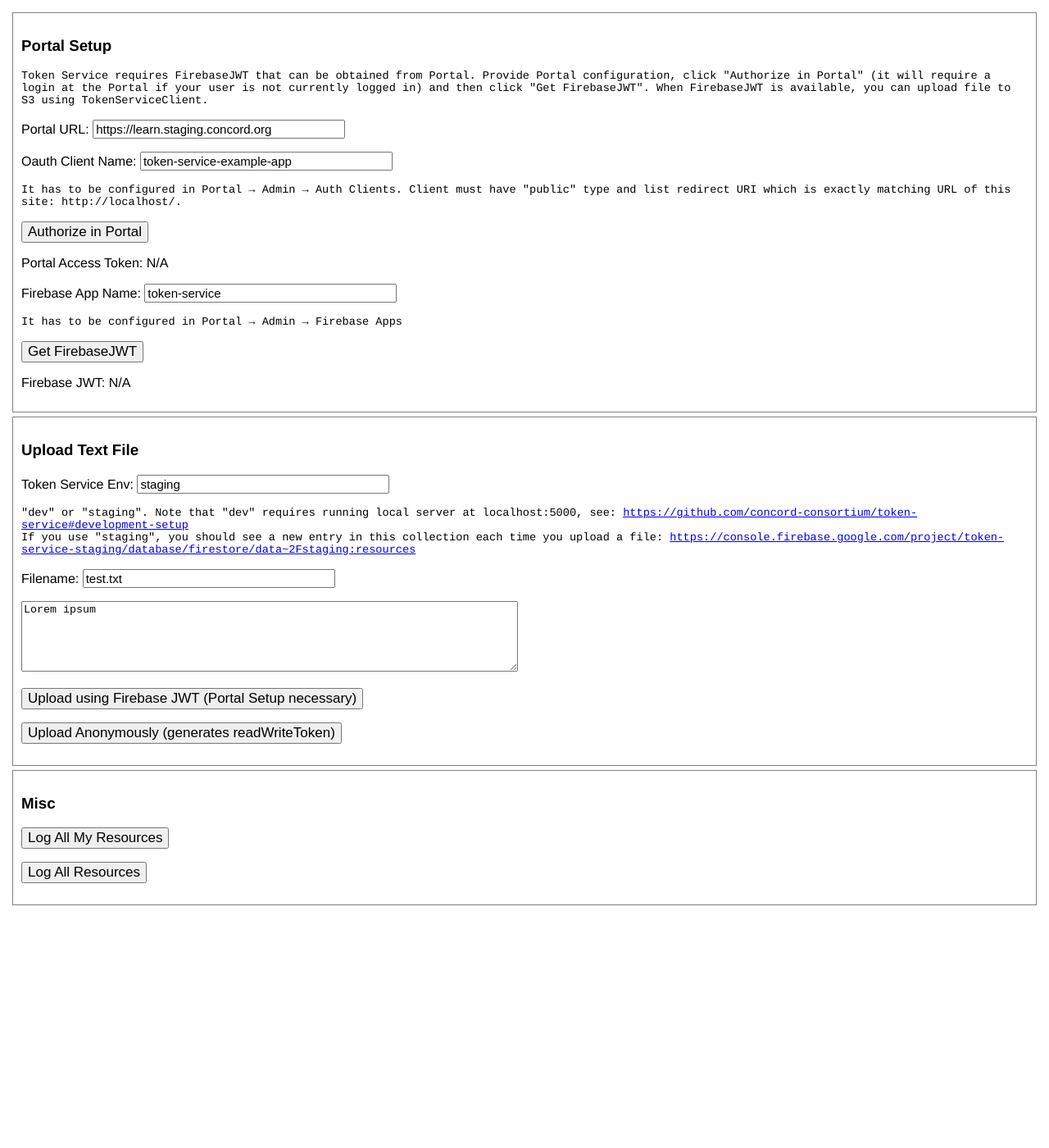
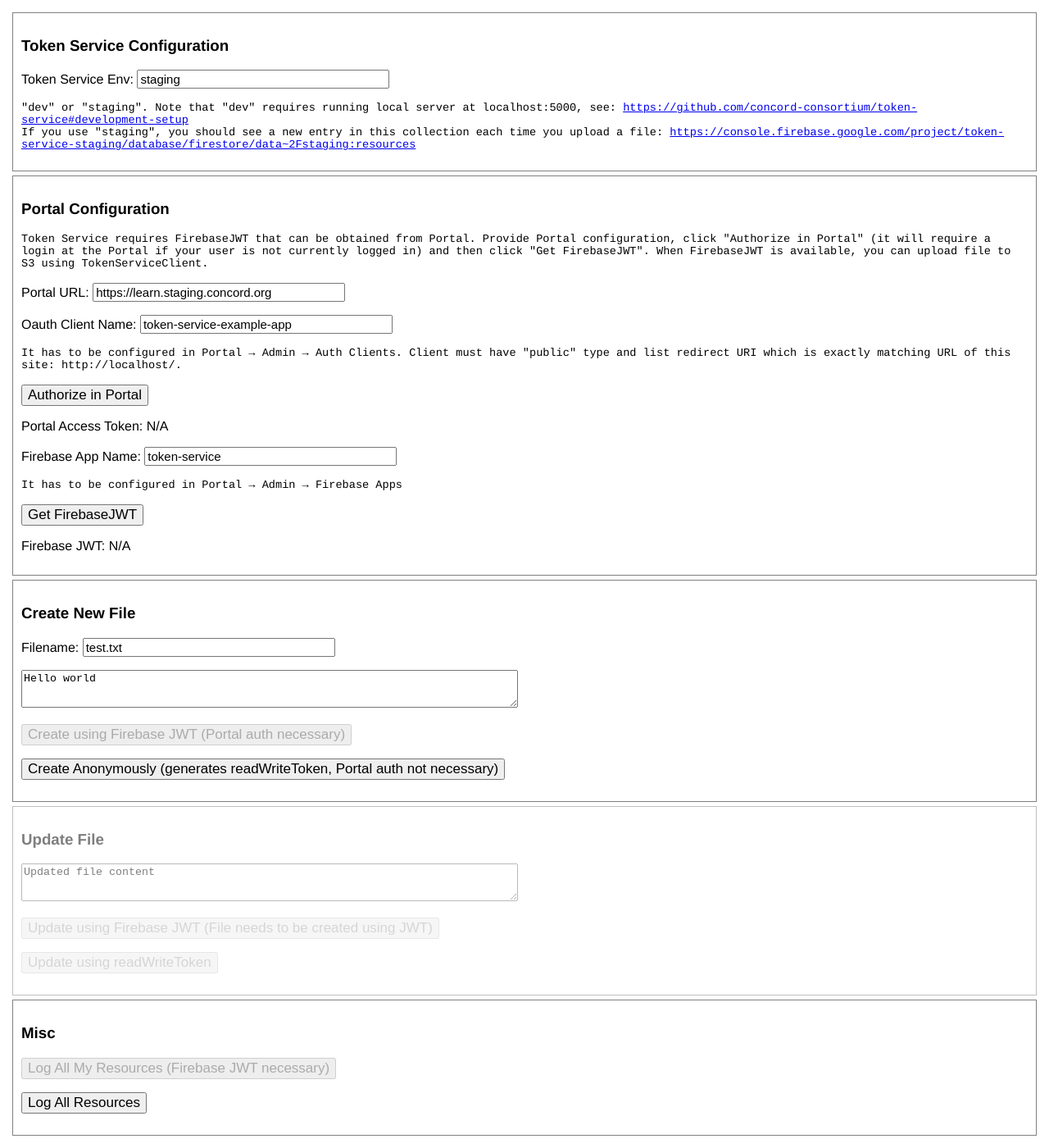
Before and after one commit to concord-consortium/token-service, a React app in the folder example-app/: page / in a window 1280 px wide. Shown: the whole page at 82% size. Before the commit the page ends 1119 px from the top, so only its background shows below. Built offline with nearby package versions, Linux system fonts and the light colour scheme.

Commit message:
Update example-app, refactor and provide update file example

```diff
--- a/example-app/src/helpers.ts
+++ b/example-app/src/helpers.ts
@@ -39,19 +39,37 @@
     .then(json => json.token)
 };
 
-export const uploadFileUsingFirebaseJWT = async (filename: string, fileContent: string, firebaseJwt: string, tokenServiceEnv: "dev" | "staging") => {
-  // If JWT is provided in the constructor, it'll be used in all the following requests to token-service server.
-  const client = new TokenServiceClient({ jwt: firebaseJwt, env: tokenServiceEnv });
+interface ICreateFile {
+  filename: string;
+  fileContent: string;
+  firebaseJwt?: string;
+  tokenServiceEnv: "dev" | "staging";
+}
+export const createFile = async ({ filename, fileContent, firebaseJwt, tokenServiceEnv }: ICreateFile) => {
+  // This function optionally accepts firebaseJWT. There are three things that depend on authentication method:
+  // - TokenServiceClient constructor arguments. If user should be authenticated during every call to the API, provide `jwt` param.
+  // - createResource call. If user is not authenticated, "readWriteToken" accessRule type must be used. Token Service will generate and return readWriteToken.
+  // - getCredentials call. If user is not authenticated, readWriteToken needs to be provided instead.
+  const anonymous = !firebaseJwt;
+
+  const client = anonymous ? new TokenServiceClient({ env: tokenServiceEnv }) : new TokenServiceClient({ env: tokenServiceEnv, jwt: firebaseJwt })
   const resource: S3Resource = await client.createResource({
     tool: "example-app",
     type: "s3Folder",
-    name: filename,
+    name: "test file" + filename,
     description: "test file",
-    accessRuleType: "user"
+    accessRuleType: anonymous ? "readWriteToken" : "user"
   }) as S3Resource;
   console.log("new resource:", resource);
 
-  const credentials = await client.getCredentials(resource.id);
+  // Note that if your file ever needs to get updated, this token MUST BE (SECURELY) SAVED.
+  let readWriteToken = "";
+  if (anonymous) {
+    readWriteToken = client.getReadWriteToken(resource) || "";
+    console.log("read write token:", readWriteToken);
+  }
+
+  const credentials = anonymous ? await client.getCredentials(resource.id, readWriteToken) :  await client.getCredentials(resource.id);
   console.log("credentials:", credentials);
 
   // S3 configuration is based both on resource and credentials info.
@@ -70,25 +88,32 @@
   }).promise();
   console.log(result);
 
-  return client.getPublicS3Url(resource, filename);
+  return {
+    publicUrl: client.getPublicS3Url(resource, filename),
+    resourceId: resource.id,
+    readWriteToken
+  };
 };
 
-export const uploadFileAnonymously = async (filename: string, fileContent: string, tokenServiceEnv: "dev" | "staging") => {
-  const client = new TokenServiceClient({ env: tokenServiceEnv });
-  const resource: S3Resource = await client.createResource({
-    tool: "example-app",
-    type: "s3Folder",
-    name: filename,
-    description: "test file",
-    accessRuleType: "readWriteToken"
-  }) as S3Resource;
-  console.log("new resource:", resource);
+interface IUpdateFileArgs {
+  filename: string;
+  newFileContent: string;
+  resourceId: string;
+  firebaseJwt?: string;
+  readWriteToken?: string;
+  tokenServiceEnv: "dev" | "staging";
+}
+export const updateFile = async ({ filename, newFileContent, resourceId, firebaseJwt, readWriteToken, tokenServiceEnv}: IUpdateFileArgs) => {
+  // This function accepts either firebaseJWT or readWriteToken. There are only two things that depend on authentication method:
+  // - TokenServiceClient constructor arguments. If user should be authenticated during every call to the API, provide `jwt` param.
+  // - getCredentials call. If user is not authenticated, readWriteToken needs to be provided instead.
+  const anonymous = !firebaseJwt && readWriteToken;
 
-  // Note that if your file ever needs to get updated, this token MUST BE (SECURELY) SAVED.
-  const readWriteToken = client.getReadWriteToken(resource);
-  console.log("read write token:", readWriteToken);
+  const client = anonymous ? new TokenServiceClient({ env: tokenServiceEnv }) : new TokenServiceClient({ env: tokenServiceEnv, jwt: firebaseJwt })
+  const resource: S3Resource = await client.getResource(resourceId) as S3Resource;
+  console.log("get resource:", resource);
 
-  const credentials = await client.getCredentials(resource.id, readWriteToken);
+  const credentials = anonymous ? await client.getCredentials(resource.id, readWriteToken) : await client.getCredentials(resource.id);
   console.log("credentials:", credentials);
 
   // S3 configuration is based both on resource and credentials info.
@@ -100,14 +125,12 @@
   const result = await s3.upload({
     Bucket: bucket,
     Key: publicPath,
-    Body: fileContent,
+    Body: newFileContent,
     ContentType: "text/html",
     ContentEncoding: "UTF-8",
     CacheControl: "no-cache"
   }).promise();
   console.log(result);
-
-  return client.getPublicS3Url(resource, filename);
 };
 
 export const logAllResources = async (firebaseJwt: string, amOwner: boolean, tokenServiceEnv: "dev" | "staging") => {
--- a/example-app/src/index.html
+++ b/example-app/src/index.html
@@ -16,6 +16,8 @@
       }
       #app {
         padding: 10px;
+        word-wrap: break-word;
+        overflow-wrap: break-word;
       }
       button {
         font-size: 17px;
@@ -29,12 +31,16 @@
       }
       textarea {
         width: 600px;
-        height: 80px;
+        height: 40px;
       }
       .section {
         border: 1px solid gray;
         padding: 10px;
         margin: 5px;
+      }
+      .disabled {
+        pointer-events: none;
+        opacity: 0.5;
       }
       .hint {
         font-size: 0.85em;
--- a/example-app/src/index.tsx
+++ b/example-app/src/index.tsx
@@ -4,14 +4,17 @@
 
 // Simple app handling configuration and using helpers.
 const AppComponent = () => {
-  const [tokenServiceEnv, setTokenServiceEnv] = useState(localStorage.getItem("tokenServiceEnv") || "staging");
+  const [tokenServiceEnv, setTokenServiceEnv] = useState<"dev" | "staging">(localStorage.getItem("tokenServiceEnv") as "dev" | "staging" || "staging");
   const [portalUrl, setPortalUrl] = useState(localStorage.getItem("portalUrl") || "https://learn.staging.concord.org");
   const [oauthClientName, setOauthClientName] = useState(localStorage.getItem("oauthClientName") || "token-service-example-app");
   const [firebaseAppName, setFirebaseAppName] = useState(localStorage.getItem("firebaseApp") || "token-service");
   const [portalAccessToken, setPortalAccessToken] = useState("");
   const [firebaseJwt, setFirebaseJwt] = useState("");
   const [filename, setFilename] = useState("test.txt");
-  const [fileContent, setFileContent] = useState("Lorem ipsum");
+  const [fileContent, setFileContent] = useState("Hello world");
+  const [resourceId, setResourceId] = useState("");
+  const [readWriteToken, setReadWriteToken] = useState("");
+  const [newFileContent, setNewFileContent] = useState("Updated file content");
   const [filePublicUrl, setFilePublicUrl] = useState("");
 
   useEffect(() => {
@@ -30,9 +33,11 @@
     } else if (prop === "filename") {
       setFilename(event.target.value);
     } else if (prop === "tokenServiceEnv") {
-      setTokenServiceEnv(event.target.value);
+      setTokenServiceEnv(event.target.value as "dev" || "staging");
     } else if (prop === "firebaseJwt") {
       setFirebaseJwt(event.target.value);
+    } else if (prop === "newFileContent") {
+      setNewFileContent(event.target.value);
     }
     localStorage.setItem(prop, event.target.value);
   };
@@ -45,12 +50,28 @@
     helpers.getFirebaseJwt(portalUrl, portalAccessToken, firebaseAppName).then(token => setFirebaseJwt(token));
   };
 
-  const handleUploadFileUsingJWT = async () => {
-    setFilePublicUrl(await helpers.uploadFileUsingFirebaseJWT(filename, fileContent, firebaseJwt, tokenServiceEnv as "dev" | "staging"));
+  const handleCreateFileUsingJWT = async () => {
+    const result = await helpers.createFile({ filename, fileContent, firebaseJwt, tokenServiceEnv });
+    setFilePublicUrl(result.publicUrl);
+    setResourceId(result.resourceId);
+    setReadWriteToken("");
   };
 
-  const handleUploadFileAnonymously = async () => {
-    setFilePublicUrl(await helpers.uploadFileAnonymously(filename, fileContent, tokenServiceEnv as "dev" | "staging"));
+  const handleCreateFileAnonymously = async () => {
+    const result = await helpers.createFile({ filename, fileContent, tokenServiceEnv });
+    setFilePublicUrl(result.publicUrl);
+    setResourceId(result.resourceId);
+    setReadWriteToken(result.readWriteToken);
+  };
+
+  const handleUpdateFileUsingJWT = async () => {
+    await helpers.updateFile({ filename, newFileContent, resourceId, firebaseJwt, tokenServiceEnv });
+    alert("Done! Open the file again.");
+  };
+
+  const handleUpdateFileAnonymously = async () => {
+    await helpers.updateFile({ filename, newFileContent, resourceId, readWriteToken, tokenServiceEnv });
+    alert("Done! Open the file again.");
   };
 
   const handleLogAllMyResources = () => {
@@ -64,7 +85,16 @@
   return (
     <div>
       <div className="section">
-        <h3>Portal Setup</h3>
+        <h3>Token Service Configuration</h3>
+        <p>Token Service Env: <input type="text" value={tokenServiceEnv} onChange={changeText.bind(null, "tokenServiceEnv")}/></p>
+        <p className="hint">
+          "dev" or "staging". Note that "dev" requires running local server at localhost:5000, see: <a target="_blank" href="https://github.com/concord-consortium/token-service#development-setup">https://github.com/concord-consortium/token-service#development-setup</a><br/>
+          If you use "staging", you should see a new entry in this collection each time you upload a file: <a target="_blank" href="https://console.firebase.google.com/project/token-service-staging/database/firestore/data~2Fstaging:resources">https://console.firebase.google.com/project/token-service-staging/database/firestore/data~2Fstaging:resources</a>
+        </p>
+      </div>
+
+      <div className="section">
+        <h3>Portal Configuration</h3>
         <p className="hint">
           Token Service requires FirebaseJWT that can be obtained from Portal. Provide Portal configuration, click
           "Authorize in Portal" (it will require a login at the Portal if your user is not currently logged in) and then
@@ -96,28 +126,34 @@
       </div>
 
       <div className="section">
-        <h3>Upload Text File</h3>
-        <p>Token Service Env: <input type="text" value={tokenServiceEnv} onChange={changeText.bind(null, "tokenServiceEnv")}/></p>
-        <p className="hint">
-          "dev" or "staging". Note that "dev" requires running local server at localhost:5000, see: <a target="_blank" href="https://github.com/concord-consortium/token-service#development-setup">https://github.com/concord-consortium/token-service#development-setup</a><br/>
-          If you use "staging", you should see a new entry in this collection each time you upload a file: <a target="_blank" href="https://console.firebase.google.com/project/token-service-staging/database/firestore/data~2Fstaging:resources">https://console.firebase.google.com/project/token-service-staging/database/firestore/data~2Fstaging:resources</a>
-        </p>
+        <h3>Create New File</h3>
         <p>Filename: <input type="text" value={filename} onChange={changeText.bind(null, "filename")}/></p>
         <p><textarea value={fileContent} onChange={changeText.bind(null, "fileContent")}/></p>
         <p>
-          <button onClick={handleUploadFileUsingJWT}>Upload using Firebase JWT (Portal Setup necessary)</button>
+          <button onClick={handleCreateFileUsingJWT} disabled={!firebaseJwt}>Create using Firebase JWT (Portal auth necessary)</button>
         </p>
         <p>
-          <button onClick={handleUploadFileAnonymously}>Upload Anonymously (generates readWriteToken)</button>
+          <button onClick={handleCreateFileAnonymously}>Create Anonymously (generates readWriteToken, Portal auth not necessary)</button>
         </p>
-        {
-          filePublicUrl && <a target="_blank" href={filePublicUrl}>{filePublicUrl}</a>
-        }
+        { filePublicUrl && <a target="_blank" href={filePublicUrl}>{filePublicUrl}</a> }
+        { resourceId && <p>Resource ID: {resourceId}</p> }
+        { readWriteToken && <p>readWriteToken: {readWriteToken}</p> }
+      </div>
+
+      <div className={`section ${resourceId ? "" : "disabled"}`}>
+        <h3>Update File</h3>
+        <p><textarea value={newFileContent} onChange={changeText.bind(null, "newFileContent")}/></p>
+        <p>
+          <button onClick={handleUpdateFileUsingJWT} disabled={!firebaseJwt || !!readWriteToken}>Update using Firebase JWT (File needs to be created using JWT)</button>
+        </p>
+        <p>
+          <button onClick={handleUpdateFileAnonymously} disabled={!readWriteToken}>Update using readWriteToken</button>
+        </p>
       </div>
 
       <div className="section">
         <h3>Misc</h3>
-        <p><button onClick={handleLogAllMyResources}>Log All My Resources</button></p>
+        <p><button onClick={handleLogAllMyResources} disabled={!firebaseJwt}>Log All My Resources (Firebase JWT necessary)</button></p>
         <p><button onClick={handleLogAllResources}>Log All Resources</button></p>
       </div>
     </div>
```
